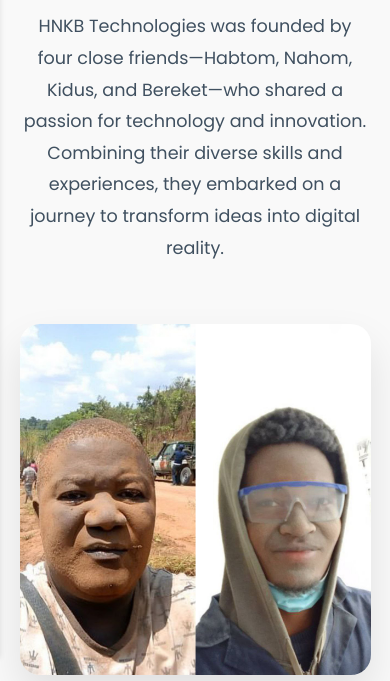
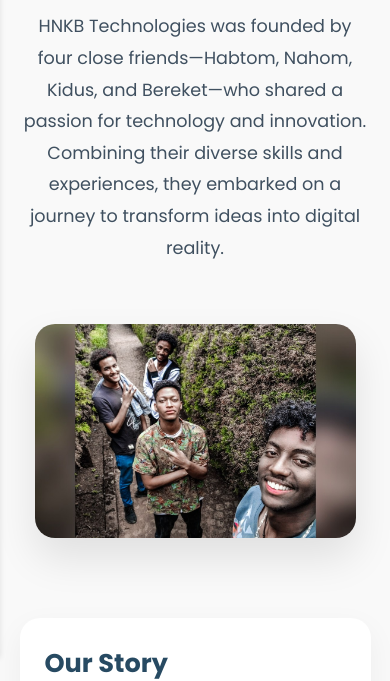
Before and after one commit to HNKB-technologies/hnkb-site, a plain HTML site: page about.html in a window 390 px wide. Shown: the part 190-871 px from the top of the page. Drawn offline with nearby package versions, Linux system fonts and the light colour scheme.

Commit message:
Update team section styles and image
- Changed team image source to `assets/team-pic.jpg`.
- Adjusted max-width of the team section from 1000px to 800px for better layout.
- Modified team image styles to ensure it covers the container properly.
- Added responsive media queries for improved display on smaller screens.

```diff
--- a/about.html
+++ b/about.html
@@ -68,7 +68,7 @@
             <div class="team-section" data-aos="fade-up" data-aos-delay="200">
                 <div class="team-image-container">
                     <img
-                        src="assets/About-pic.jpg"
+                        src="assets/team-pic.jpg"
                         alt="HNKB Technologies Team"
                         class="teamPic"
                     />
--- a/styles.css
+++ b/styles.css
@@ -1167,7 +1167,7 @@ header {
 }
 
 .team-section {
-    max-width: 1000px;
+    max-width: 800px;
     margin: 0 auto 80px;
 }
 
@@ -1176,11 +1176,13 @@ header {
     border-radius: 20px;
     overflow: hidden;
     box-shadow: 0 20px 40px rgba(0, 0, 0, 0.1);
+    aspect-ratio: 1/1;
 }
 
 .teamPic {
     width: 100%;
-    height: auto;
+    height: 100%;
+    object-fit: cover;
     display: block;
     transition: var(--transition);
 }
@@ -1329,3 +1331,24 @@ header {
         font-size: 1.6rem;
     }
 }
+
+@media (max-width: 768px) {
+    .team-section {
+        max-width: 100%;
+        padding: 0 20px;
+    }
+
+    .team-image-container {
+        aspect-ratio: 4/3;
+    }
+}
+
+@media (max-width: 480px) {
+    .team-section {
+        padding: 0 15px;
+    }
+
+    .team-image-container {
+        aspect-ratio: 3/2;
+    }
+}
```
Also changed, not shown: assets/team-pic.jpg (added).
